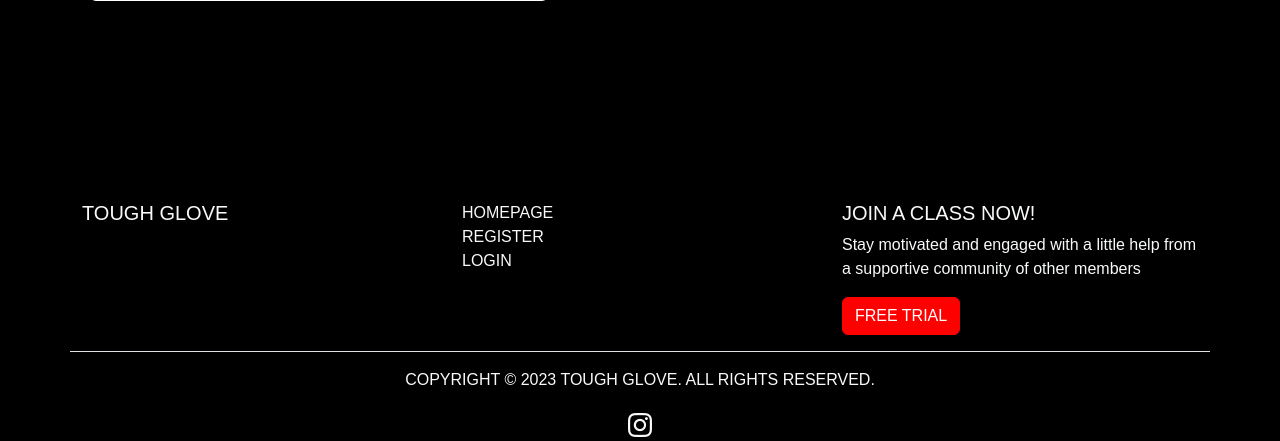
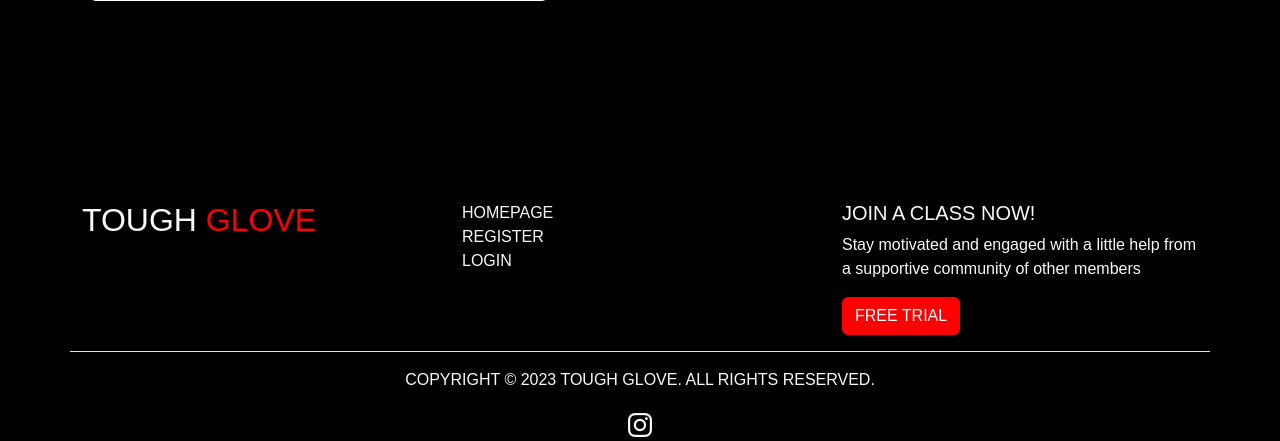
Before and after one commit to BOM-98/tough-glove-project-4, a Django app: page / in a window 1280 px wide. Shown: the part 4335-4776 px from the top of the page. Run offline with Django 4.2, Linux system fonts and the light colour scheme; some libraries are stand-ins or nearby versions.

Commit message:
fix: correct accessibility issues - base.html

```diff
--- a/templates/layout/base.html
+++ b/templates/layout/base.html
@@ -93,7 +93,7 @@
         <div class="container py-4">
             <div class="row">
                 <div class="col-md-4">
-                    <h5>TOUGH GLOVE</h5>
+                    <h2>TOUGH <span class="red-text">GLOVE</span></h2>
                     <!-- Add logo or additional content here if necessary -->
                 </div>
                 <div class="col-md-4">
@@ -137,7 +137,7 @@
             <div class="row border-top pt-3 mt-3">
                 <div class="col text-light text-center">
                     <p>COPYRIGHT © 2023 TOUGH GLOVE. ALL RIGHTS RESERVED.</p>
-                    <a href="https://www.instagram.com/toughglove_official/" class="text-light" target="_blank"><i
+                    <a href="https://www.instagram.com/toughglove_official/" name="instagram" class="text-light" target="_blank"><i
                             class="bi bi-instagram"></i></a>
                 </div>
             </div>
@@ -147,7 +147,6 @@
     <script src="https://cdn.jsdelivr.net/npm/bootstrap@5.0.2/dist/js/bootstrap.bundle.min.js"
         integrity="sha384-MrcW6ZMFYlzcLA8Nl+NtUVF0sA7MsXsP1UyJoMp4YLEuNSfAP+JcXn/tWtIaxVXM"
         crossorigin="anonymous"></script>
-    <script src="{% static 'js/script.js' %}"></script>
     {% block extra_js %}
     <!-- Placeholder for optional scripts -->
     {% endblock %}
```
